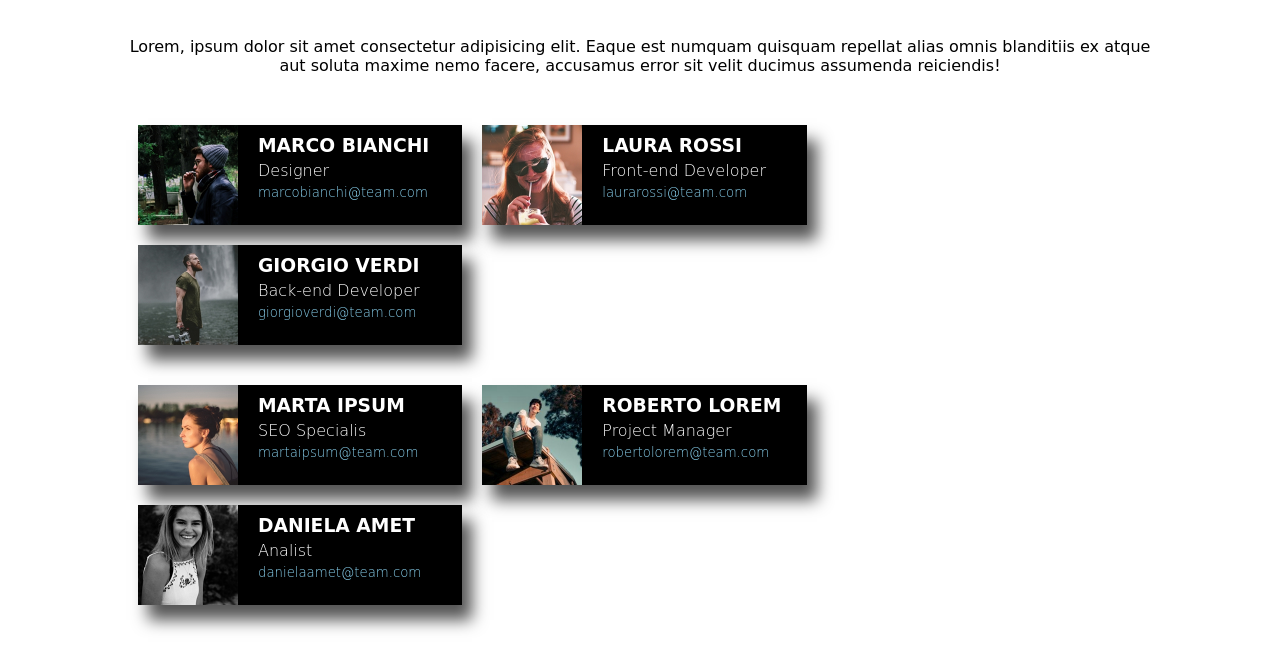
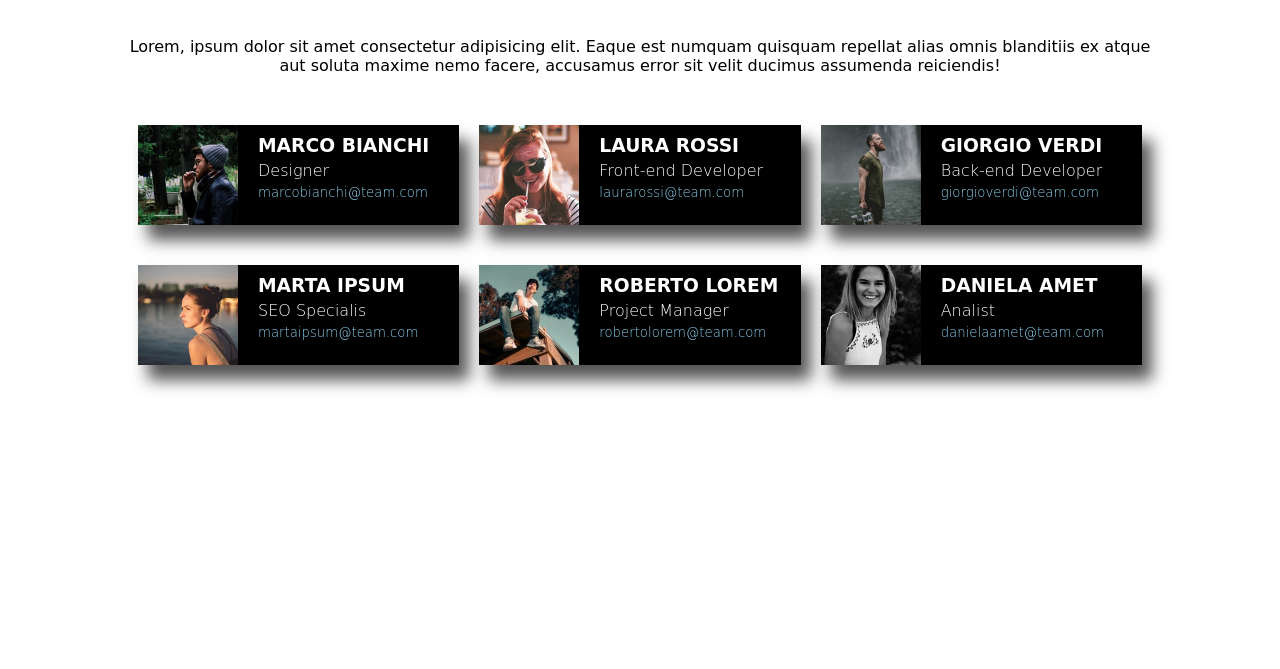
Before and after one commit to sim-sal/html-css-float-cards, a plain HTML site: page index.html in a window 1280 px wide. Shown: the part 61-730 px from the top of the page. Drawn offline with Linux system fonts and the light colour scheme.

Commit message:
changed value of calc in div class "calc"

```diff
--- a/style.css
+++ b/style.css
@@ -41,7 +41,7 @@ p{
 .col{
     background-color: black;
     float: left;
-    width: calc(95%/3);
+    width: calc(100%/3 - 20px);
     margin: 10px;
     text-align: left;
     box-shadow: 10px 15px 15px #555555;
```
